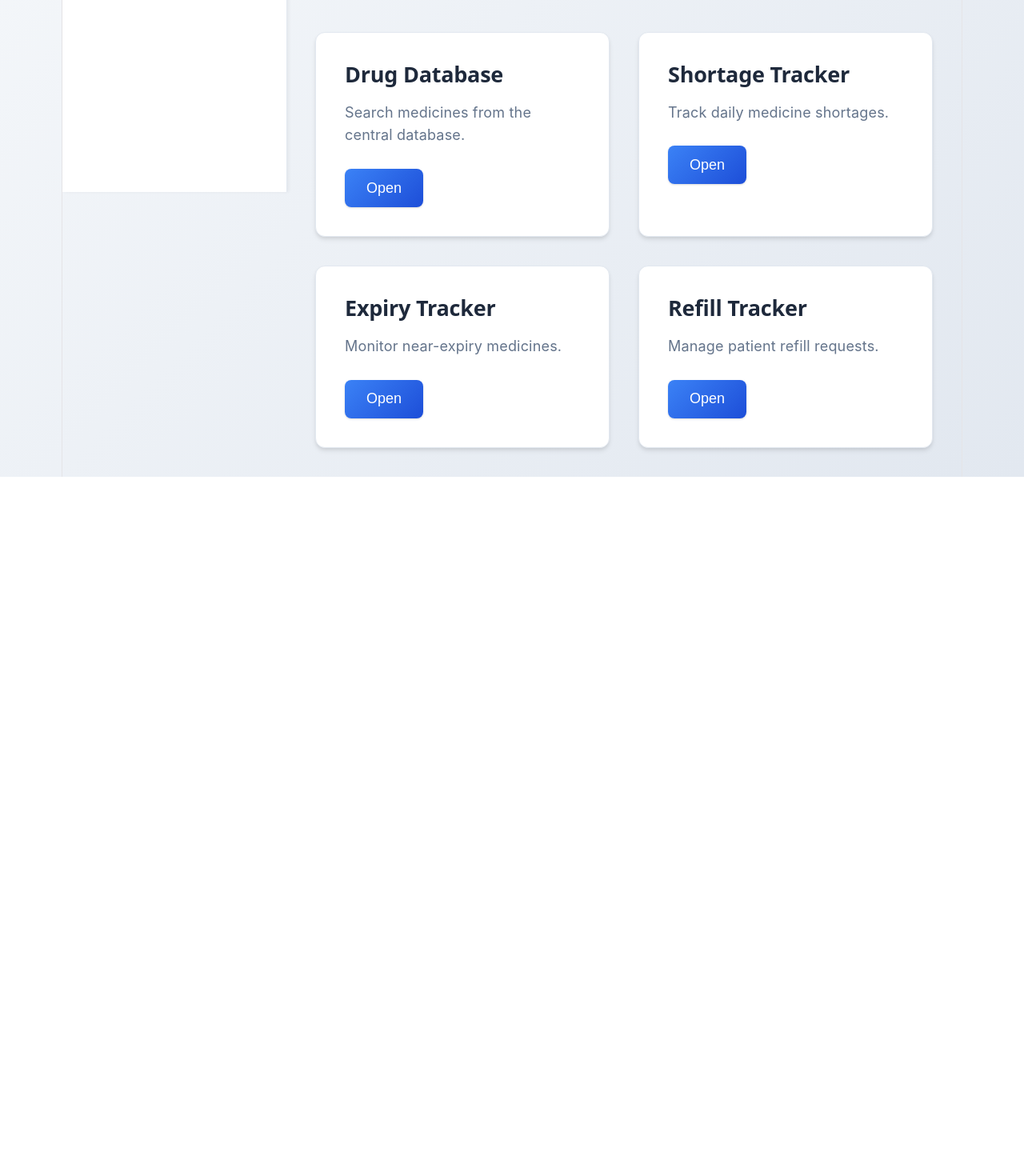
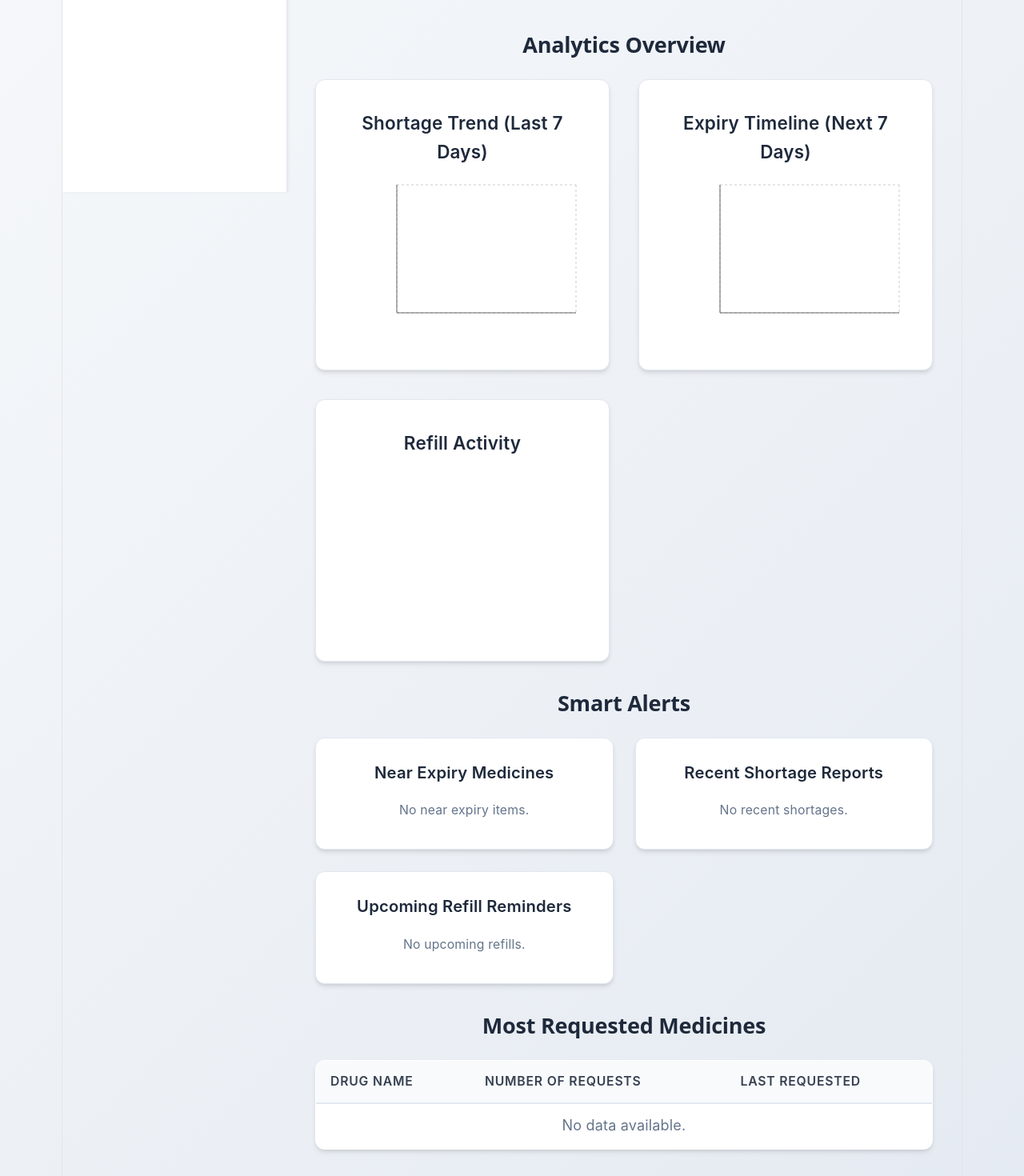
Before and after one commit to mohammadph222-web/falconmed, a React (Vite) app in the folder falconmed/: page / in a window 1280 px wide. Shown: the part 560-2030 px from the top of the page at 80% size. Before the commit the page ends 1156 px from the top, so only its background shows below. Built offline with nearby package versions, Linux system fonts and the light colour scheme.

Commit message:
Add FalconMed analytics dashboard

```diff
--- a/falconmed/package.json
+++ b/falconmed/package.json
@@ -13,6 +13,7 @@
     "papaparse": "^5.5.3",
     "react": "^19.2.4",
     "react-dom": "^19.2.4",
+    "recharts": "^3.8.0",
     "xlsx": "^0.18.5"
   },
   "devDependencies": {
--- a/falconmed/src/App.css
+++ b/falconmed/src/App.css
@@ -112,6 +112,111 @@ button:active {
   }
 
   .card {
+    padding: 1.5rem;
+  }
+}
+
+/* Dashboard Analytics Styles */
+.charts-section {
+  margin-top: 2rem;
+}
+
+.charts-section h2 {
+  margin-bottom: 1.5rem;
+  font-size: 1.5rem;
+  font-weight: 600;
+  color: #1e293b;
+}
+
+.charts-grid {
+  display: grid;
+  grid-template-columns: repeat(auto-fit, minmax(300px, 1fr));
+  gap: 2rem;
+}
+
+.chart-card {
+  background: white;
+  border-radius: 12px;
+  padding: 2rem;
+  box-shadow: 0 4px 6px -1px rgba(0, 0, 0, 0.1), 0 2px 4px -1px rgba(0, 0, 0, 0.06);
+  border: 1px solid #e2e8f0;
+}
+
+.chart-card h3 {
+  margin: 0 0 1rem 0;
+  font-size: 1.25rem;
+  font-weight: 600;
+  color: #1e293b;
+}
+
+.alerts-panel {
+  margin-top: 2rem;
+}
+
+.alerts-panel h2 {
+  margin-bottom: 1.5rem;
+  font-size: 1.5rem;
+  font-weight: 600;
+  color: #1e293b;
+}
+
+.alerts-grid {
+  display: grid;
+  grid-template-columns: repeat(auto-fit, minmax(250px, 1fr));
+  gap: 1.5rem;
+}
+
+.alert-card {
+  background: white;
+  border-radius: 12px;
+  padding: 1.5rem;
+  box-shadow: 0 4px 6px -1px rgba(0, 0, 0, 0.1), 0 2px 4px -1px rgba(0, 0, 0, 0.06);
+  border: 1px solid #e2e8f0;
+}
+
+.alert-card h3 {
+  margin: 0 0 1rem 0;
+  font-size: 1.125rem;
+  font-weight: 600;
+  color: #1e293b;
+}
+
+.alert-card p {
+  margin: 0.5rem 0;
+  color: #64748b;
+  font-size: 0.875rem;
+}
+
+.most-requested {
+  margin-top: 2rem;
+}
+
+.most-requested h2 {
+  margin-bottom: 1.5rem;
+  font-size: 1.5rem;
+  font-weight: 600;
+  color: #1e293b;
+}
+
+.most-requested .results-table {
+  background: white;
+  border-radius: 12px;
+  overflow: hidden;
+  box-shadow: 0 4px 6px -1px rgba(0, 0, 0, 0.1), 0 2px 4px -1px rgba(0, 0, 0, 0.06);
+  border: 1px solid #e2e8f0;
+}
+
+/* Responsive for new sections */
+@media (max-width: 768px) {
+  .charts-grid {
+    grid-template-columns: 1fr;
+  }
+
+  .alerts-grid {
+    grid-template-columns: 1fr;
+  }
+
+  .chart-card, .alert-card {
     padding: 1.5rem;
   }
 }
--- a/falconmed/src/App.jsx
+++ b/falconmed/src/App.jsx
@@ -1,10 +1,24 @@
-import { useState, useEffect } from "react";
+import { useState, useEffect, useMemo } from "react";
 import "./App.css";
 import DrugSearch from "./DrugSearch";
 import ShortageTracker from "./ShortageTracker";
 import ExpiryTracker from "./ExpiryTracker";
 import RefillTracker from "./RefillTracker";
 import Reports from "./Reports";
+import {
+  LineChart,
+  Line,
+  BarChart,
+  Bar,
+  XAxis,
+  YAxis,
+  CartesianGrid,
+  Tooltip,
+  ResponsiveContainer,
+  PieChart,
+  Pie,
+  Cell,
+} from "recharts";
 
 const DRUGS_CSV_URL = `${import.meta.env.BASE_URL}drugs.csv`;
 
@@ -17,6 +31,9 @@ function App() {
     nearExpiryMedicines: 0,
     upcomingRefills: 0
   });
+  const [shortages, setShortages] = useState([]);
+  const [expiries, setExpiries] = useState([]);
+  const [refills, setRefills] = useState([]);
 
   useEffect(() => {
     const loadStats = async () => {
@@ -32,15 +49,21 @@ function App() {
 
         // Load shortages
         const shortagesData = localStorage.getItem('falconmed_shortages');
-        const totalShortages = shortagesData ? JSON.parse(shortagesData).length : 0;
+        const parsedShortages = shortagesData ? JSON.parse(shortagesData) : [];
+        setShortages(parsedShortages);
+        const totalShortages = parsedShortages.length;
 
         // Load near expiry medicines
         const expiriesData = localStorage.getItem('falconmed_expiries');
-        const nearExpiryMedicines = expiriesData ? JSON.parse(expiriesData).filter(e => e.status === 'Near Expiry').length : 0;
+        const parsedExpiries = expiriesData ? JSON.parse(expiriesData) : [];
+        setExpiries(parsedExpiries);
+        const nearExpiryMedicines = parsedExpiries.filter(e => e.status === 'Near Expiry').length;
 
         // Load upcoming refills
         const refillsData = localStorage.getItem('falconmed_refills');
-        const upcomingRefills = refillsData ? JSON.parse(refillsData).filter(r => r.status === 'Upcoming').length : 0;
+        const parsedRefills = refillsData ? JSON.parse(refillsData) : [];
+        setRefills(parsedRefills);
+        const upcomingRefills = parsedRefills.filter(r => r.status === 'Upcoming').length;
 
         setStats(prev => ({
           ...prev,
@@ -55,6 +78,59 @@ function App() {
 
     loadStats();
   }, []);
+
+  const shortageTrendData = useMemo(() => {
+    const dateMap = {};
+    shortages.forEach((item) => {
+      const date = new Date(item.requested_at || item.created_at).toLocaleDateString();
+      dateMap[date] = (dateMap[date] || 0) + 1;
+    });
+    return Object.entries(dateMap).map(([date, count]) => ({ date, count })).slice(-7);
+  }, [shortages]);
+
+  const expiryTimelineData = useMemo(() => {
+    const dateMap = {};
+    expiries.filter((item) => item.status === 'Near Expiry').forEach((item) => {
+      const date = new Date(item.expiry_date).toLocaleDateString();
+      dateMap[date] = (dateMap[date] || 0) + 1;
+    });
+    return Object.entries(dateMap).map(([date, count]) => ({ date, count })).slice(0, 7);
+  }, [expiries]);
+
+  const refillActivityData = useMemo(() => {
+    const upcoming = refills.filter((r) => r.status === 'Upcoming').length;
+    const completed = refills.filter((r) => r.status === 'Completed').length;
+    return [
+      { name: 'Upcoming', value: upcoming },
+      { name: 'Completed', value: completed },
+    ];
+  }, [refills]);
+
+  const alerts = useMemo(() => {
+    const nearExpiry = expiries.filter((e) => e.status === 'Near Expiry').slice(0, 3);
+    const recentShortages = shortages.slice(-3);
+    const upcomingRefills = refills.filter((r) => r.status === 'Upcoming').slice(0, 3);
+    return { nearExpiry, recentShortages, upcomingRefills };
+  }, [expiries, shortages, refills]);
+
+  const mostRequested = useMemo(() => {
+    const drugMap = {};
+    [...shortages, ...expiries, ...refills].forEach((item) => {
+      const drug = item.drug_name;
+      if (drug) {
+        if (!drugMap[drug]) drugMap[drug] = { count: 0, lastDate: null };
+        drugMap[drug].count += 1;
+        const date = new Date(item.requested_at || item.created_at || item.expiry_date || item.next_refill_date);
+        if (!drugMap[drug].lastDate || date > drugMap[drug].lastDate) {
+          drugMap[drug].lastDate = date;
+        }
+      }
+    });
+    return Object.entries(drugMap)
+      .map(([drug, data]) => ({ drug, count: data.count, lastDate: data.lastDate }))
+      .sort((a, b) => b.count - a.count)
+      .slice(0, 5);
+  }, [shortages, expiries, refills]);
 
   const renderContent = () => {
     switch (currentPage) {
@@ -108,6 +184,124 @@ function App() {
                   <p>Upcoming Refills</p>
                 </div>
               </div>
+            </div>
+
+            {/* Analytics Charts */}
+            <div className="charts-section">
+              <h2>Analytics Overview</h2>
+              <div className="charts-grid">
+                <div className="chart-card">
+                  <h3>Shortage Trend (Last 7 Days)</h3>
+                  <ResponsiveContainer width="100%" height={200}>
+                    <LineChart data={shortageTrendData}>
+                      <CartesianGrid strokeDasharray="3 3" />
+                      <XAxis dataKey="date" />
+                      <YAxis />
+                      <Tooltip />
+                      <Line type="monotone" dataKey="count" stroke="#3b82f6" />
+                    </LineChart>
+                  </ResponsiveContainer>
+                </div>
+                <div className="chart-card">
+                  <h3>Expiry Timeline (Next 7 Days)</h3>
+                  <ResponsiveContainer width="100%" height={200}>
+                    <BarChart data={expiryTimelineData}>
+                      <CartesianGrid strokeDasharray="3 3" />
+                      <XAxis dataKey="date" />
+                      <YAxis />
+                      <Tooltip />
+                      <Bar dataKey="count" fill="#10b981" />
+                    </BarChart>
+                  </ResponsiveContainer>
+                </div>
+                <div className="chart-card">
+                  <h3>Refill Activity</h3>
+                  <ResponsiveContainer width="100%" height={200}>
+                    <PieChart>
+                      <Pie
+                        data={refillActivityData}
+                        cx="50%"
+                        cy="50%"
+                        outerRadius={60}
+                        fill="#8884d8"
+                        dataKey="value"
+                        label
+                      >
+                        {refillActivityData.map((entry, index) => (
+                          <Cell key={`cell-${index}`} fill={index === 0 ? '#3b82f6' : '#10b981'} />
+                        ))}
+                      </Pie>
+                      <Tooltip />
+                    </PieChart>
+                  </ResponsiveContainer>
+                </div>
+              </div>
+            </div>
+
+            {/* Smart Alerts Panel */}
+            <div className="alerts-panel">
+              <h2>Smart Alerts</h2>
+              <div className="alerts-grid">
+                <div className="alert-card">
+                  <h3>Near Expiry Medicines</h3>
+                  {alerts.nearExpiry.length > 0 ? (
+                    alerts.nearExpiry.map((item) => (
+                      <p key={item.id}>{item.drug_name} - {new Date(item.expiry_date).toLocaleDateString()}</p>
+                    ))
+                  ) : (
+                    <p>No near expiry items.</p>
+                  )}
+                </div>
+                <div className="alert-card">
+                  <h3>Recent Shortage Reports</h3>
+                  {alerts.recentShortages.length > 0 ? (
+                    alerts.recentShortages.map((item) => (
+                      <p key={item.id}>{item.drug_name} - {item.patient_name}</p>
+                    ))
+                  ) : (
+                    <p>No recent shortages.</p>
+                  )}
+                </div>
+                <div className="alert-card">
+                  <h3>Upcoming Refill Reminders</h3>
+                  {alerts.upcomingRefills.length > 0 ? (
+                    alerts.upcomingRefills.map((item) => (
+                      <p key={item.id}>{item.patient_name} - {item.drug_name}</p>
+                    ))
+                  ) : (
+                    <p>No upcoming refills.</p>
+                  )}
+                </div>
+              </div>
+            </div>
+
+            {/* Most Requested Medicines */}
+            <div className="most-requested">
+              <h2>Most Requested Medicines</h2>
+              <table className="results-table">
+                <thead>
+                  <tr>
+                    <th>Drug Name</th>
+                    <th>Number of Requests</th>
+                    <th>Last Requested</th>
+                  </tr>
+                </thead>
+                <tbody>
+                  {mostRequested.length > 0 ? (
+                    mostRequested.map((item) => (
+                      <tr key={item.drug}>
+                        <td>{item.drug}</td>
+                        <td>{item.count}</td>
+                        <td>{item.lastDate ? item.lastDate.toLocaleDateString() : 'N/A'}</td>
+                      </tr>
+                    ))
+                  ) : (
+                    <tr>
+                      <td colSpan={3}>No data available.</td>
+                    </tr>
+                  )}
+                </tbody>
+              </table>
             </div>
 
             <div className="dashboard">
```
Also changed, not shown: 1 other file (tests, documents, lock files or other folders).
